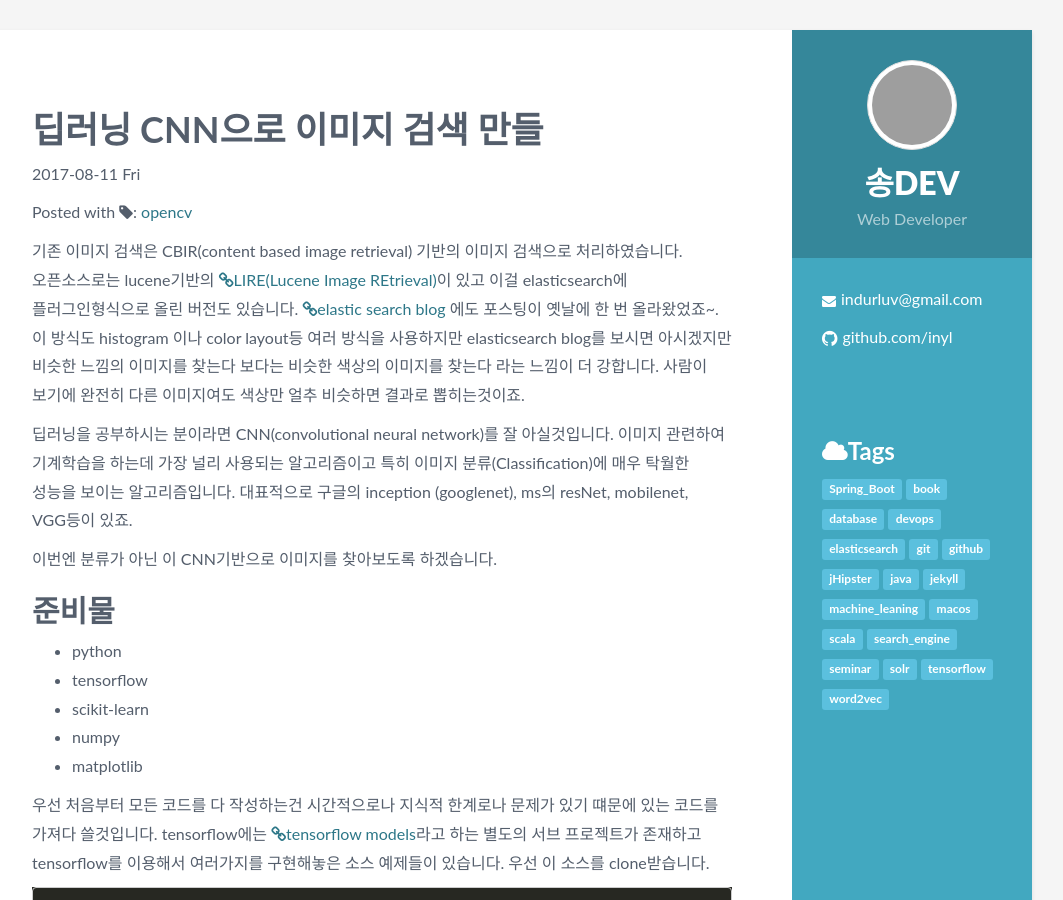
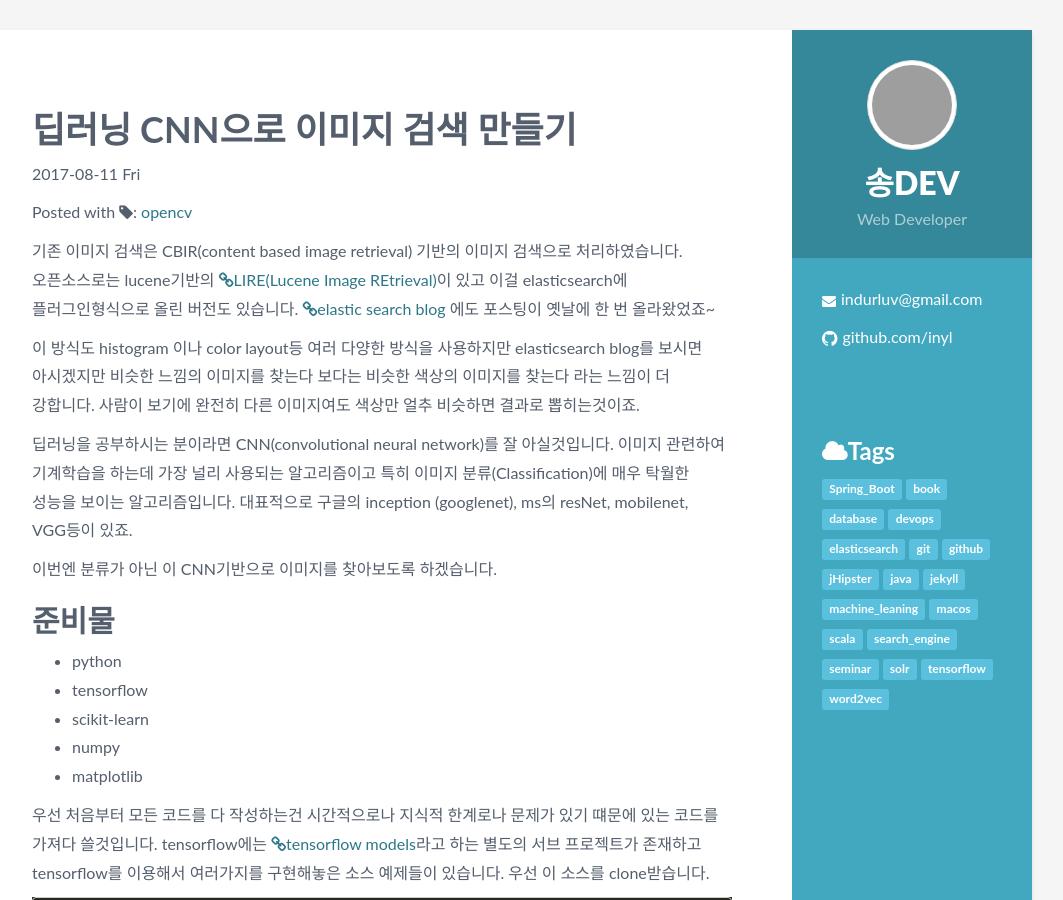
Before and after one commit to inyl/inyl.github.io, a Jekyll site: the page built from _posts/2017-08-11-cnn_image_search.markdown, in a window 1280 px wide and 900 px high. Shown: the whole window, without its empty margins (138-1201 px from the left). Built offline with Jekyll 4.4.1, drawn with Linux system fonts in a browser that asks for light colours; comment, search, counter and statistics services are not loaded; some of the changed text lies outside the part shown; grey boxes are pictures that could not be loaded.

Commit message:
오타수정

````diff
--- a/_posts/2017-08-11-cnn_image_search.markdown
+++ b/_posts/2017-08-11-cnn_image_search.markdown
@@ -2,13 +2,15 @@
 layout: post
 category: programming
 tags: [opencv]
-title:  "딥러닝 CNN으로 이미지 검색 만들"
+title:  "딥러닝 CNN으로 이미지 검색 만들기"
 comment : true
 ---
 기존 이미지 검색은 CBIR(content based image retrieval) 기반의 이미지 검색으로 처리하였습니다.
 오픈소스로는 lucene기반의 [LIRE(Lucene Image REtrieval)](http://www.semanticmetadata.net/lire/)이 있고 이걸 elasticsearch에 플러그인형식으로 올린 버전도 있습니다.
-[elastic search blog](https://www.elastic.co/blog/found-getting-started-with-lire-and-elasticsearch) 에도 포스팅이 옛날에 한 번 올라왔었죠~.
-이 방식도 histogram 이나 color layout등 여러 방식을 사용하지만 elasticsearch blog를 보시면 아시겠지만 비슷한 느낌의 이미지를 찾는다 보다는
+[elastic search blog](https://www.elastic.co/blog/found-getting-started-with-lire-and-elasticsearch) 에도 포스팅이 옛날에 한 번 올라왔었죠~
+
+이 방식도 histogram 이나 color layout등 여러 다양한 방식을 사용하지만
+elasticsearch blog를 보시면 아시겠지만 비슷한 느낌의 이미지를 찾는다 보다는
 비슷한 색상의 이미지를 찾는다 라는 느낌이 더 강합니다.
 사람이 보기에 완전히 다른 이미지여도 색상만 얼추 비슷하면 결과로 뽑히는것이죠.
 
@@ -169,11 +171,11 @@ def print_image(path):
 ```
 
 이미지 목록중 아무거나 꺼내와봅시다. 999번째 이미지로 테스트 해봅니다.
-이렇게 생긴 비글 이미지입니다.
+이렇게 생긴 비글 이미지네요.
 
 ![]({{site.url}}assets/imgs/image_search/image_search1.png)
 
-999번째 인덱스의 이미지랑 근거리에 있는 애들을 찾아보겠습니다.
+999번째 인덱스의 이미지랑 근접한 있는 이웃들을 찾아보겠습니다.
 ```python
 predict = knn.kneighbors(logit_list[999], return_distance=False)
 print predict
@@ -187,12 +189,13 @@ show_image(predict[0])
 ```
 ![]({{site.url}}assets/imgs/image_search/image_search2.png)
 
-여러 비글 이미지가 찾아졌습니다! 여러 다양한 품종의 개와 고양이가 있으나 가장 유사한 이미지로 비글들만 찾아졌습니다.
+여러 비글 이미지가 찾아졌습니다! 여러 다양한 품종의 개와 고양이가 다같이 데이터를 넣었으나 가장 유사한 이미지로 비글들만 찾아졌습니다.
 그리고 색상에 영향을 많이 받은것 같았던 CBIR과는 다르게 배경이나 모양이 많이 다르더라도 이미지의 feature를 제대로 찾아준다는 느낌을 받을 수 있습니다.
 
 
 그럼 혹시 이게 잘 구분된 학습시킨 이미지라 잘나오는게 아닌가 생각할 수 있습니다.
 아무 이미지나 넣어보겠습니다.
+
 ![]({{site.url}}assets/imgs/image_search/image_search3.png)
 
 고양이가 이미지내에 있긴 하지만 고양이 사이즈가 작고 사료등의 이미지랑 같이 섞여있습니다.
@@ -201,6 +204,7 @@ show_image(predict[0])
 ![]({{site.url}}assets/imgs/image_search/image_search4.png)
 
 다른이미지도 역시 잘 찾습니다.
+
 ![]({{site.url}}assets/imgs/image_search/image_search5.png)
 
 실제로 해당 소스를 돌린 notebook은 [깃헙링크](https://github.com/inyl/my_notebook/blob/master/machine_learning/image_search.ipynb)에서 확인 가능합니다.
````
Also changed, not shown: other parts of _posts/2017-08-11-cnn_image_search.markdown (+2 -2 lines).
